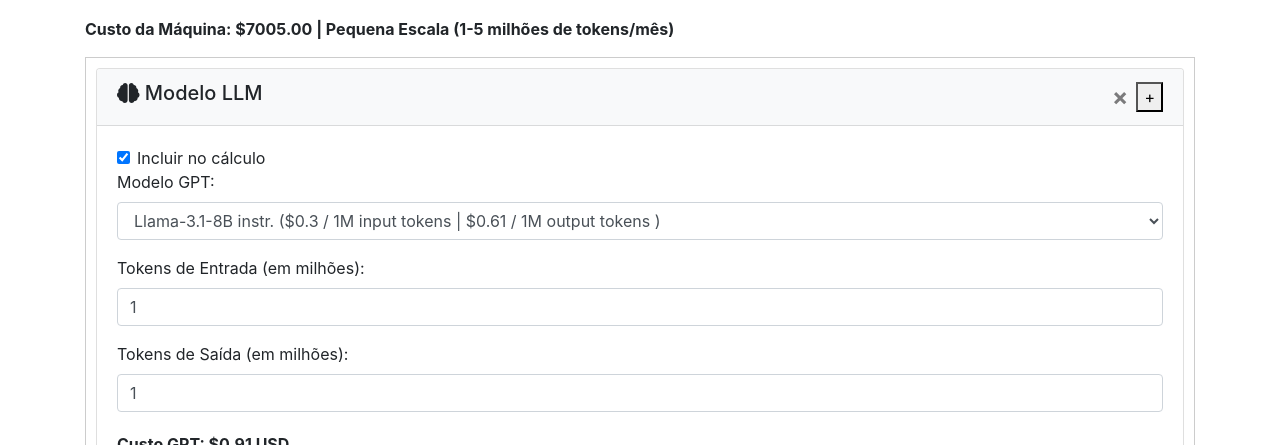
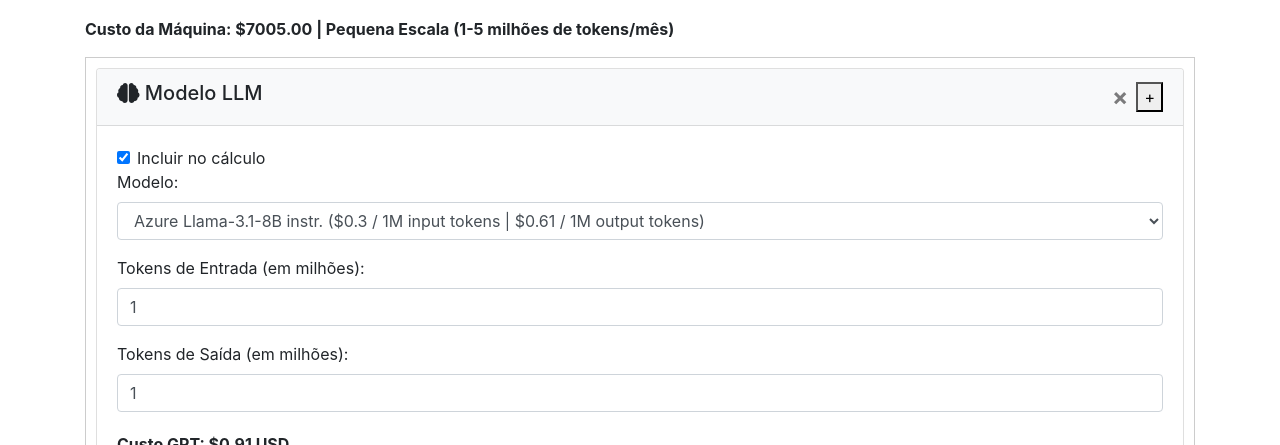
Before and after one commit to will-nasc/calculadora_precos_lab, a plain HTML site: page index.html in a window 1280 px wide. Shown: the part 355-800 px from the top of the page. Drawn offline with nearby package versions, Linux system fonts and the light colour scheme.

Commit message:
Update index.html
modificações pedro

```diff
--- a/index.html
+++ b/index.html
@@ -51,12 +51,24 @@
                             <label class="form-check-label" for="gptCheckbox">Incluir no cálculo</label>
                         </div>
                         <div class="form-group">
-                            <label for="gptModel">Modelo GPT:</label>
+                            <label for="gptModel">Modelo:</label>
                             <select id="gptModel" class="form-control" onchange="calculateCost()">
-                                <option value="0.3:0.61">Llama-3.1-8B instr. ($0.3 / 1M input tokens | $0.61 / 1M output tokens )</option>
-                                <option value="5.00:15.00">gpt-4o ($5.00 / 1M input tokens | $15.00 / 1M output tokens)</option>
-                                <option value="2.50:10.00">gpt-4o-2024-08-06 ($2.50 / 1M input tokens | $10.00 output tokens)</option>
-                                <option value="5.00:15.00">gpt-4o-2024-05-13 ($5.00 / 1M input tokens | $15.00 / 1M output tokens)</option>
+                                <option value="0.3:0.61">Azure Llama-3.1-8B instr. ($0.3 / 1M input tokens | $0.61 / 1M output tokens)</option>
+                                <option value="0.59:0.79">Groq Llama 3 70B 8k ($0.59 / 1M input tokens | $0.79 / 1M output tokens)</option>
+                                <option value="0.05:0.08">Groq Llama 3 8B 8k ($0.05 / 1M input tokens | $0.08 / 1M output tokens)</option>
+                                <option value="0.24:0.24">Groq Mixtral 8x7B Instruct 32k ($0.24 / 1M input tokens | $0.24 / 1M output tokens)</option>
+                                <option value="0.07:0.07">Groq Gemma 7B 8k Instruct ($0.07 / 1M input tokens | $0.07 / 1M output tokens)</option>
+                                <option value="0.20:0.20">Groq Gemma 2 9B (8K Context Length) ($0.20 / 1M input tokens | $0.20 / 1M output tokens)</option>
+                                <option value="3:15">Claude 3.5 Sonnet ($3 / 1M input tokens | $15 / 1M output tokens)</option>
+                                <option value="15:75">Claude 3 Opus ($15 / 1M input tokens | $75 / 1M output tokens)</option>
+                                <option value="0.25:1.25">Claude 3 Haiku ($0.25 / 1M input tokens | $1.25 / 1M output tokens)</option>
+                                <option value="0.075:0.30">Google Gemini 1.5 flash até 128k tokens/requisição ($0.075 / 1M input tokens | $0.30 / 1M output tokens)</option>
+                                <option value="0.15:0.60">Google Gemini 1.5 flash mais de 128k tokens/requisição ($0.15 / 1M input tokens | $0.60 / 1M output tokens)</option>
+                                <option value="3.50:10.50">Google Gemini 1.5 pro até 128k tokens/requisição ($3.50 / 1M input tokens | $10.50 / 1M output tokens)</option>
+                                <option value="7:21">Google Gemini 1.5 pro mais de 128k tokens/requisição ($7 / 1M input tokens | $21 / 1M output tokens)</option>
+                                <option value="5.00:15.00">Openai gpt-4o ($5.00 / 1M input tokens | $15.00 / 1M output tokens)</option>
+                                <option value="2.50:10.00">Openai gpt-4o-2024-08-06 ($2.50 / 1M input tokens | $10.00 output tokens)</option>
+                                <option value="5.00:15.00">Openai gpt-4o-2024-05-13 ($5.00 / 1M input tokens | $15.00 / 1M output tokens)</option>
                             </select>
                         </div>
                         <div class="form-group">
@@ -350,7 +362,10 @@
             return configuracoes[2];
         } else if (tokens <= 50) {
             return configuracoes[3];
-        } else {
+        } else if (tokens > 50) {
+            return configuracoes[3];
+        }
+         else {
             return "Número de tokens fora do intervalo especificado.";
         }
     }
```
